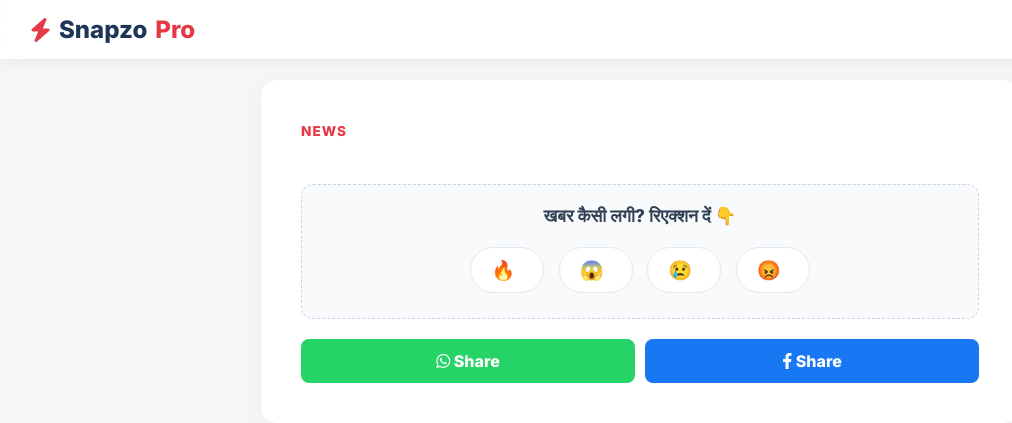
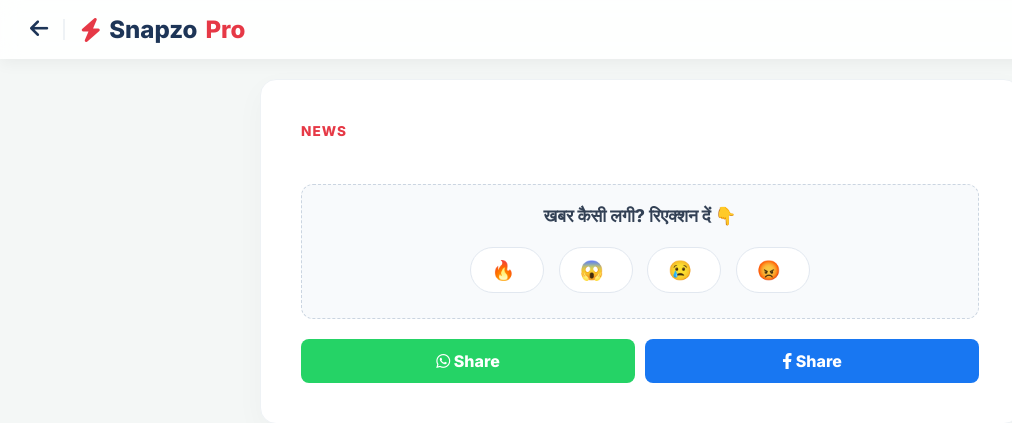
Before and after one commit to vy3289192-a11y/snapzopro, a Flask app: page /article/1 in a window 1280 px wide. Shown: the top 423 px of the page, without its empty margins (0-1012 px from the left). Run offline with Flask 3, Linux system fonts and the light colour scheme; data that the repository does not hold is empty; some libraries are stand-ins or nearby versions.

Commit message:
Update article.html

```diff
--- a/templates/article.html
+++ b/templates/article.html
@@ -67,8 +67,12 @@
 </head>
 <body>
 
-    <header class="header">
-        <a href="/"><i class="fas fa-bolt" style="color:#e63946;"></i> Snapzo <span>Pro</span></a>
+  <header class="header" style="display: flex; align-items: center; gap: 15px;">
+        <a href="javascript:void(0);" onclick="if(document.referrer.includes(window.location.host)) { history.back(); } else { window.location.href = '/'; }" style="font-size: 1.3rem; padding-right: 15px; border-right: 2px solid #eef2f5;">
+            <i class="fas fa-arrow-left"></i>
+        </a>
+
+        <a href="/" style="border: none; padding: 0;"><i class="fas fa-bolt" style="color:#e63946;"></i> Snapzo <span>Pro</span></a>
     </header>
 
     <div class="feed-container" id="infinite-feed">
```
